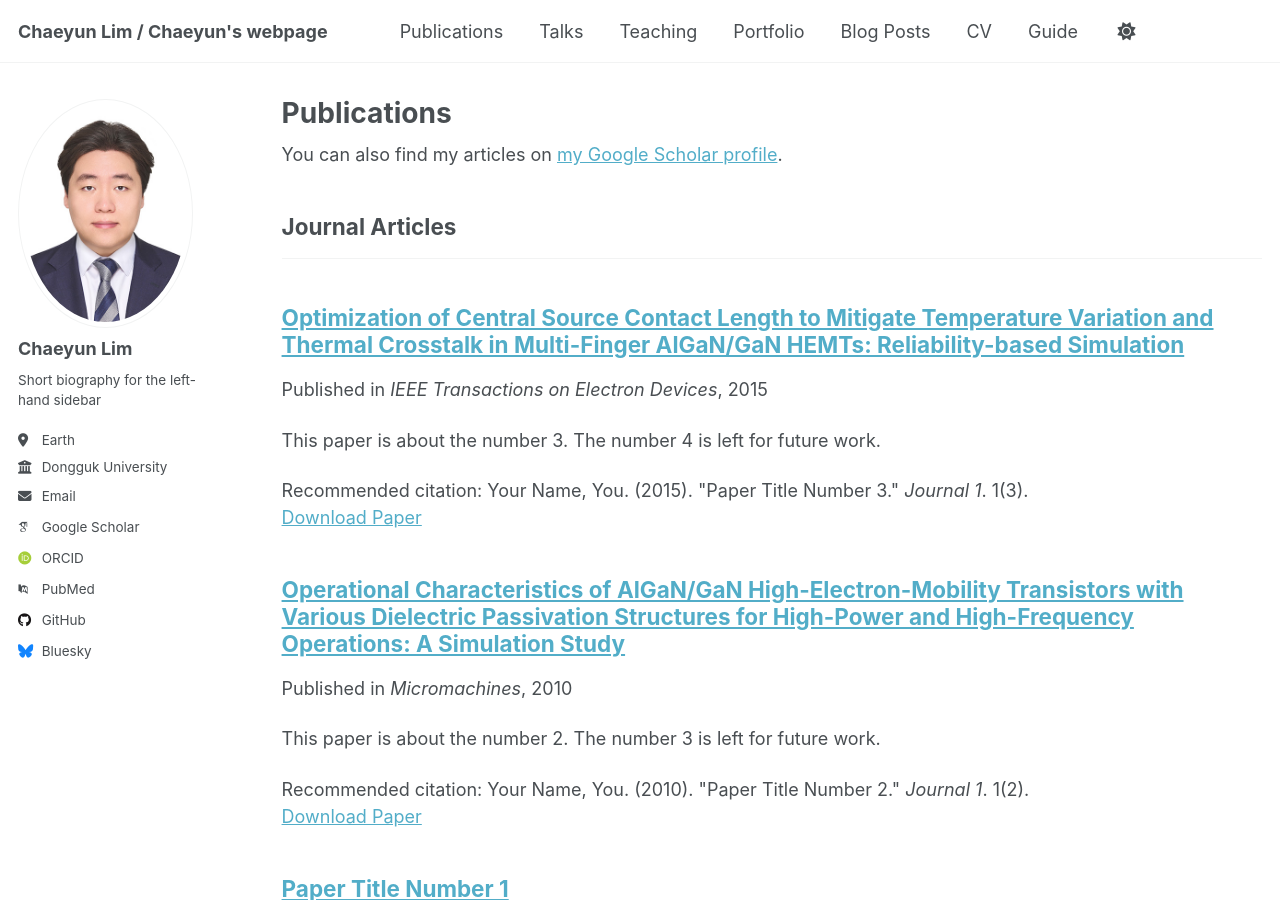
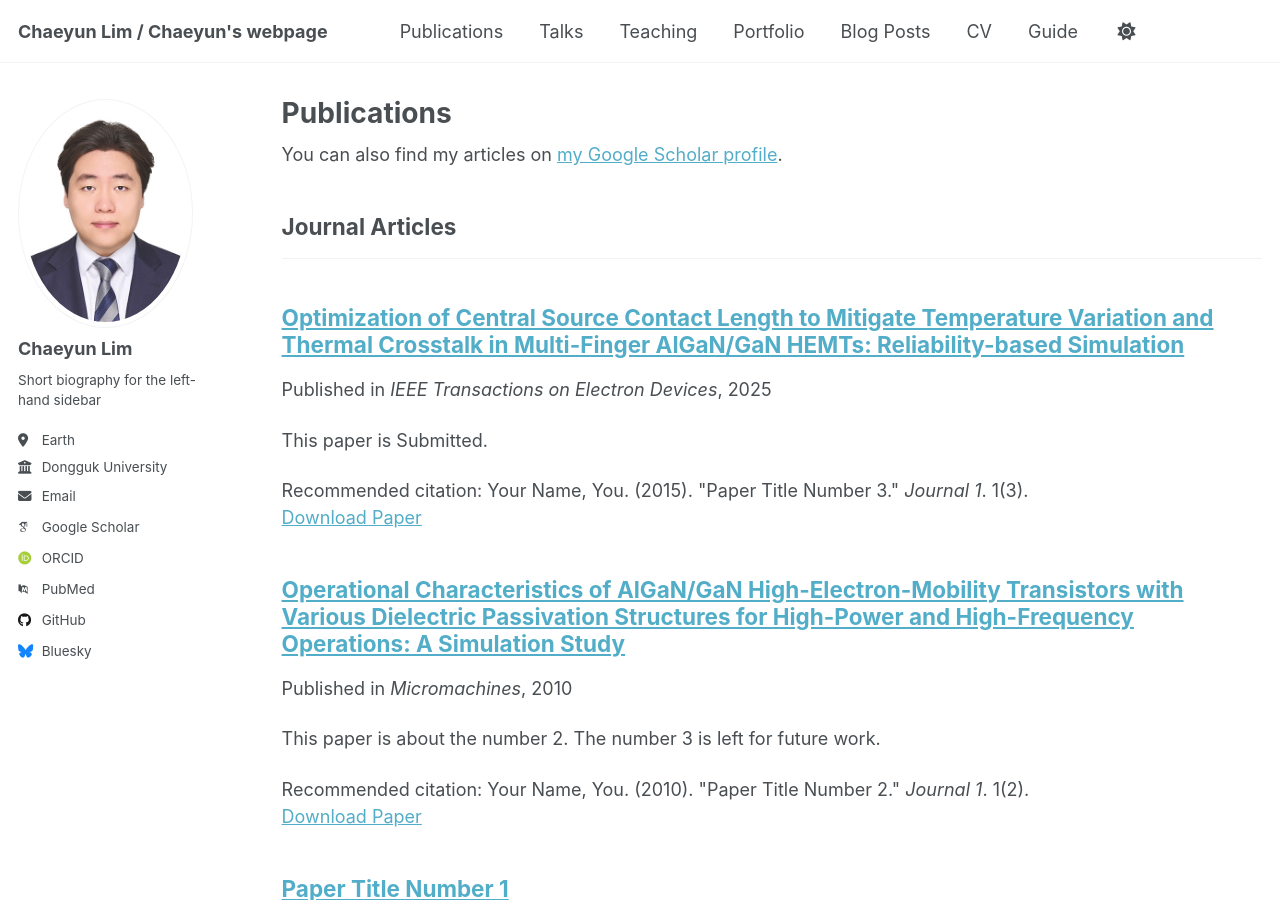
Before and after one commit to Chaeyun97/Chaeyun97.github.io, a Jekyll site: the page built from _pages/publications.html, in a window 1280 px wide and 900 px high. Built offline with Jekyll 4.4.1, drawn with Linux system fonts in a browser that asks for light colours; some web fonts are replaced; a script that is not in the unit is left out.

Commit message:
Update 2015-10-01-paper-title-number-3.md

```diff
--- a/_publications/2015-10-01-paper-title-number-3.md
+++ b/_publications/2015-10-01-paper-title-number-3.md
@@ -7,8 +7,8 @@ Simulation"
 collection: publications
 category: manuscripts
 permalink: /publication/2015-10-01-paper-title-number-3
-excerpt: 'This paper is about the number 3. The number 4 is left for future work.'
-date: 2015-10-01
+excerpt: 'This paper is Submitted.'
+date: 2025-05-27(Submitted)
 venue: 'IEEE Transactions on Electron Devices'
 paperurl: 'https://chaeyun97.github.io/files/TED-Submitted.pdf'
 citation: 'Your Name, You. (2015). &quot;Paper Title Number 3.&quot; <i>Journal 1</i>. 1(3).'
```
